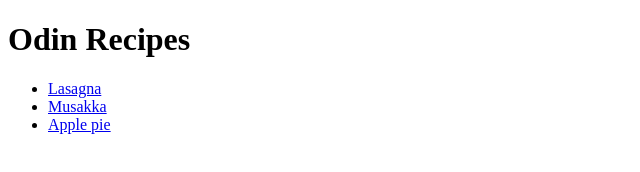
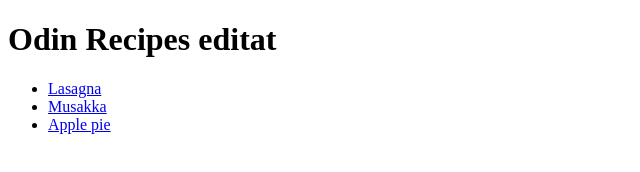
Before and after one commit to dumikx/odin-recipes, a plain HTML site: page index.html in a window 1280 px wide. Shown: the whole page, without its empty margins (0-640 px from the left). Drawn offline with Linux system fonts and the light colour scheme.

Commit message:
incercare

```diff
--- a/index.html
+++ b/index.html
@@ -5,7 +5,7 @@
         <title>Document</title>
 </head>
 <body>
-    <h1>Odin Recipes</h1>
+    <h1>Odin Recipes editat</h1>
     <ul>
     <li><a href="./recipes/lasagna.html">Lasagna</a></li>
     <li><a href="./recipes/mussaka.html">Musakka</a></li>
```
